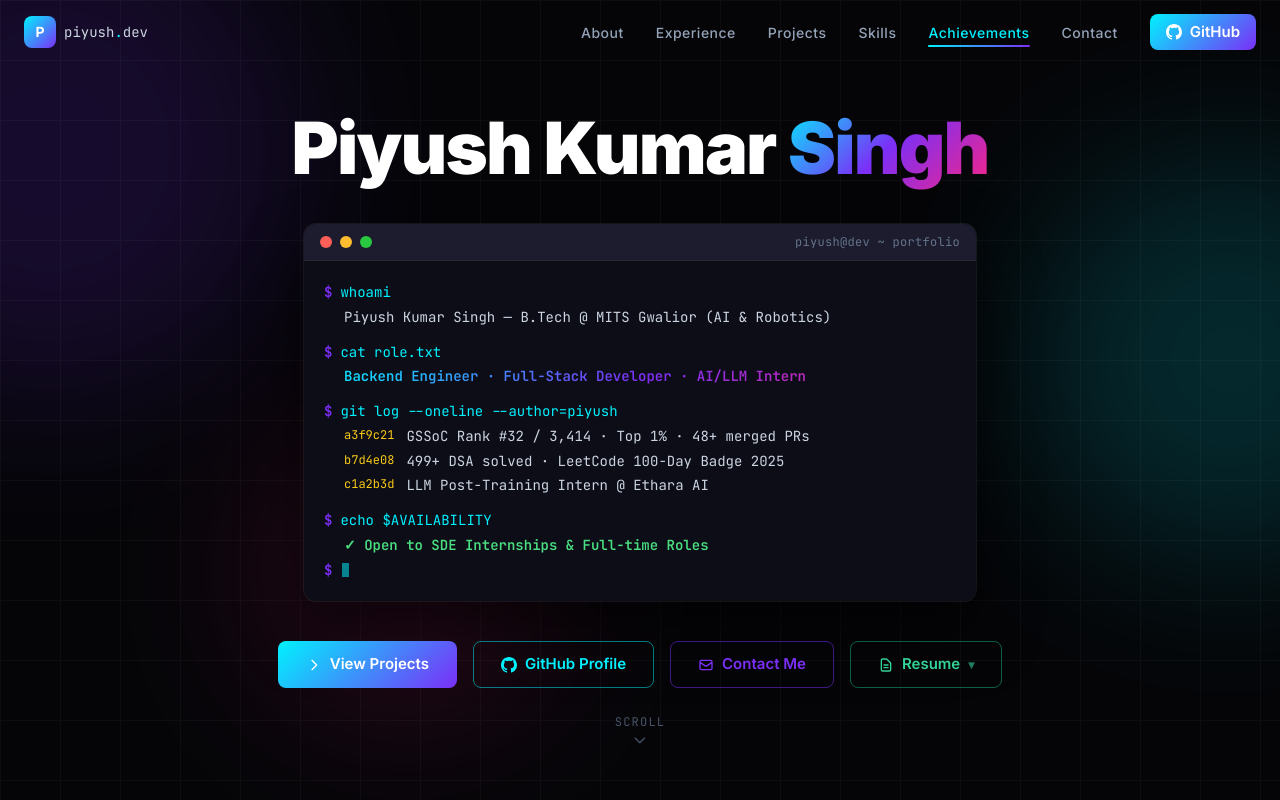
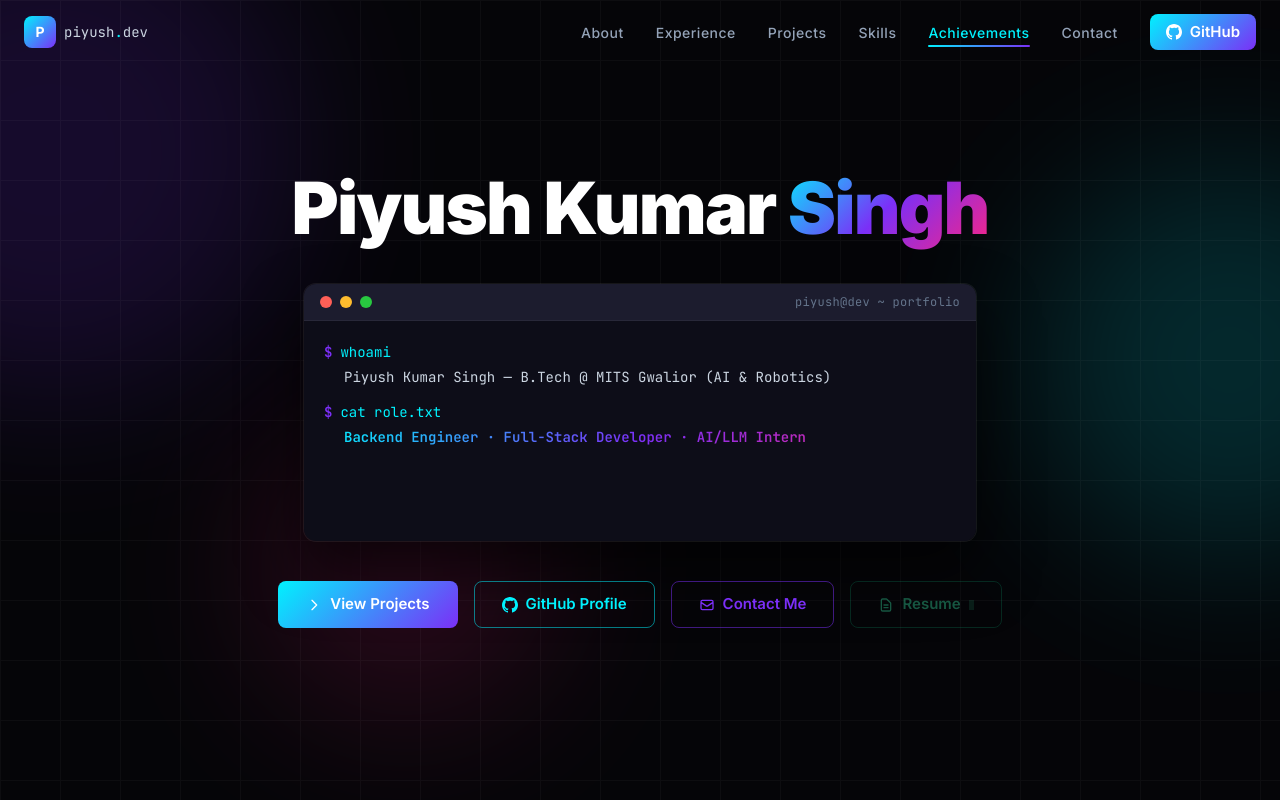
Before and after one commit to piyushkumar0707/PORTFOLIO-NEW, a React (Vite) app: page / in a window 1280 px wide. Shown: the top 800 px of the page. Built offline with nearby package versions, Linux system fonts and the light colour scheme.

Commit message:
terminal effect improved

```diff
--- a/src/components/Hero.jsx
+++ b/src/components/Hero.jsx
@@ -146,11 +146,29 @@ export default function Hero() {
           }
         }
         timer.current = setTimeout(typeChar, 40);
-      } else {
-        const delay = line.type === 'blank' ? 50 : 110;
+      } else if (line.type === 'blank') {
         setRevealed(prev => [...prev, line]);
         idx.current++;
-        timer.current = setTimeout(processNext, delay);
+        timer.current = setTimeout(processNext, 60);
+      } else {
+        // Type out output lines char by char
+        let char = 0;
+        const speed = line.type === 'commit' ? 28 : line.type === 'role' ? 32 : 22;
+        function typeOut() {
+          char++;
+          setTyping({ partial: line.text.slice(0, char), type: line.type, hash: line.hash });
+          if (char < line.text.length) {
+            timer.current = setTimeout(typeOut, speed);
+          } else {
+            timer.current = setTimeout(() => {
+              setRevealed(prev => [...prev, line]);
+              setTyping(null);
+              idx.current++;
+              timer.current = setTimeout(processNext, line.type === 'success' ? 120 : 80);
+            }, 80);
+          }
+        }
+        timer.current = setTimeout(typeOut, 40);
       }
     }
 
@@ -289,11 +307,34 @@ export default function Hero() {
               {revealed.map((line, i) => renderLine(line, i))}
 
               {/* Typing line */}
-              {typing && (
+              {typing && typing.type === 'cmd' && (
                 <div className="flex items-center gap-2">
                   <span className="text-brand-purple font-bold select-none">$</span>
                   <span className="text-brand-cyan">{typing.partial}</span>
                   <span className="inline-block w-[7px] h-[14px] bg-brand-cyan ml-0.5 animate-pulse" />
+                </div>
+              )}
+              {typing && typing.type === 'out' && (
+                <div className="flex items-center gap-1 text-slate-300 pl-5">
+                  {typing.partial}<span className="inline-block w-[6px] h-[13px] bg-slate-400 animate-pulse" />
+                </div>
+              )}
+              {typing && typing.type === 'role' && (
+                <div className="flex items-center gap-1 pl-5 font-semibold gradient-text">
+                  {typing.partial}<span className="inline-block w-[6px] h-[13px] bg-brand-cyan animate-pulse" />
+                </div>
+              )}
+              {typing && typing.type === 'commit' && (
+                <div className="flex items-start gap-3 pl-5">
+                  <span className="text-yellow-400 text-xs mt-0.5 flex-shrink-0">{typing.hash}</span>
+                  <span className="text-slate-300 flex items-center gap-1">
+                    {typing.partial}<span className="inline-block w-[6px] h-[13px] bg-slate-400 animate-pulse" />
+                  </span>
+                </div>
+              )}
+              {typing && typing.type === 'success' && (
+                <div className="flex items-center gap-1 pl-5 text-green-400 font-semibold">
+                  {typing.partial}<span className="inline-block w-[6px] h-[13px] bg-green-400 animate-pulse" />
                 </div>
               )}
 
@@ -446,13 +487,6 @@ export default function Hero() {
           </button>
         </div>
 
-        {/* Scroll hint */}
-        <div className="absolute bottom-8 left-1/2 -translate-x-1/2 flex flex-col items-center gap-1.5 text-slate-600">
-          <span className="text-xs font-mono tracking-widest uppercase">scroll</span>
-          <svg className="w-4 h-4 animate-bounce" fill="none" stroke="currentColor" viewBox="0 0 24 24">
-            <path strokeLinecap="round" strokeLinejoin="round" strokeWidth={2} d="M19 9l-7 7-7-7" />
-          </svg>
-        </div>
       </div>
     </section>
   );
```
